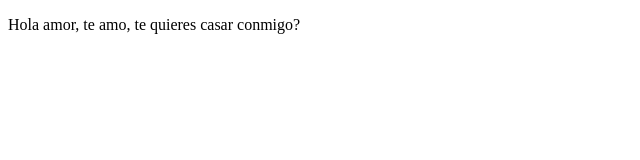
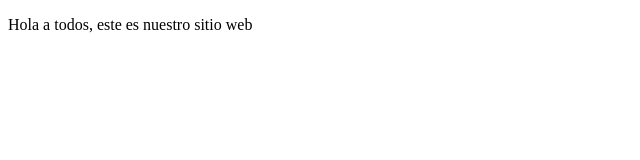
Before and after one commit to kathygabo/ProyectoDemoCursoPrework, a plain HTML site: page index.html in a window 1280 px wide. Shown: the full height of the page, 0-640 px from the left. Drawn offline with Linux system fonts and the light colour scheme.

Commit message:
cambios agregados sitio web

```diff
--- a/index.html
+++ b/index.html
@@ -8,7 +8,7 @@
 </head>
 <body>
  <p>
-Hola amor, te amo, te quieres casar conmigo?
+Hola a todos, este es nuestro sitio web
  </p>
 </body>
 </html>
```
